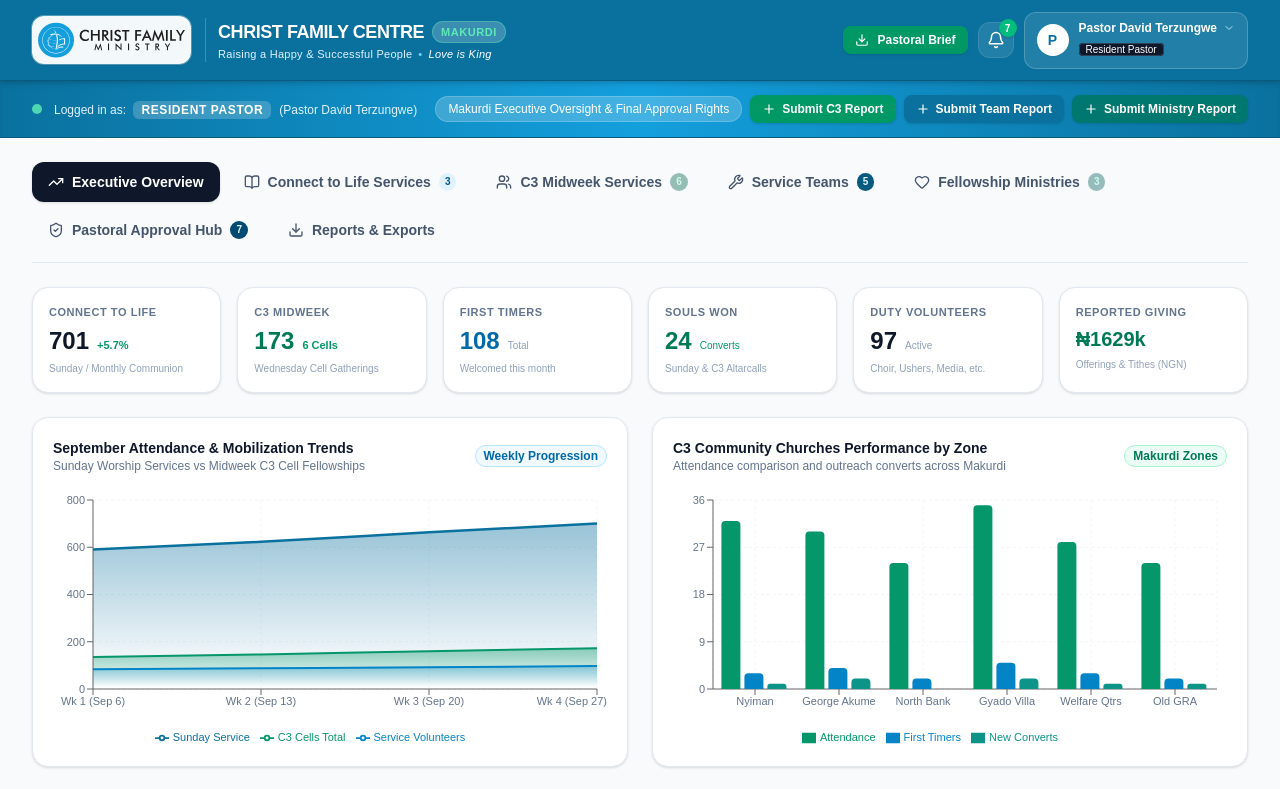
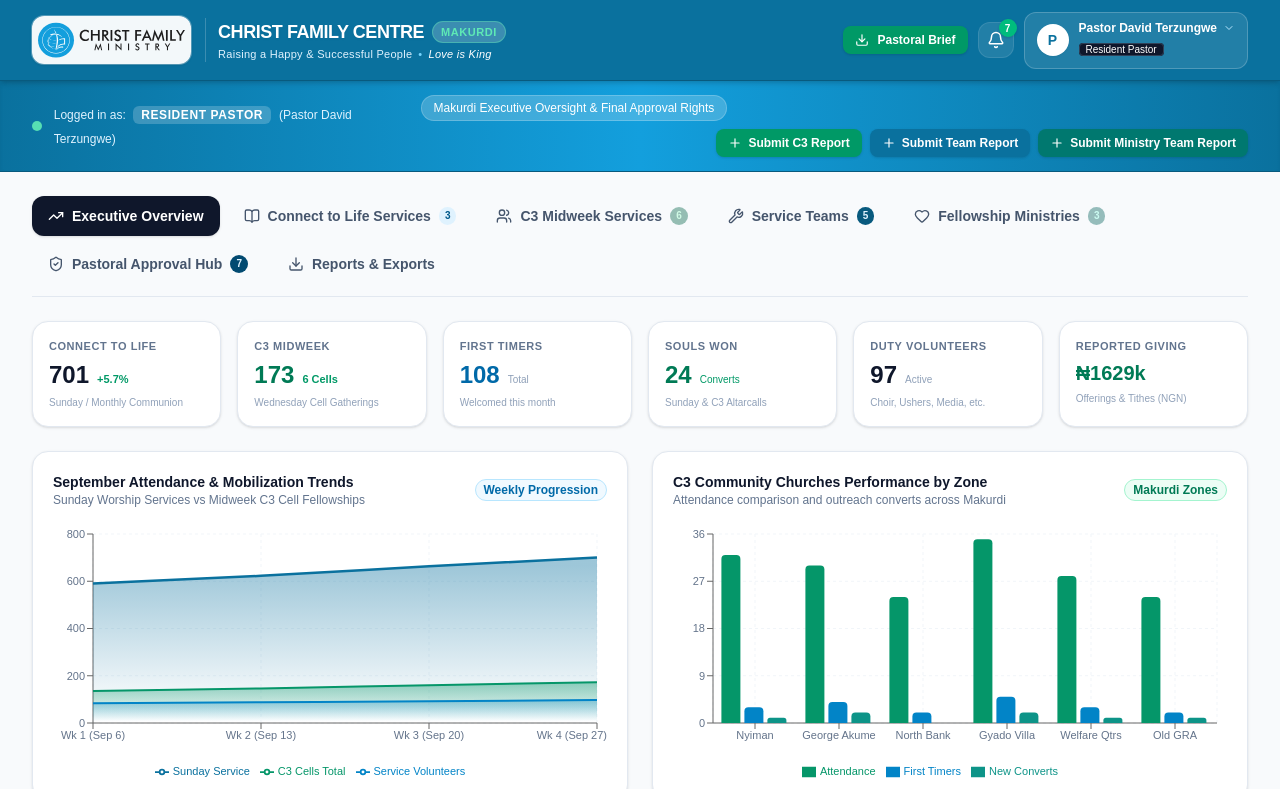
Before and after one commit to Ayar20/church-reporting-app, a Next.js app: page / in a window 1280 px wide. Shown: the top 789 px of the page. Built offline with nearby package versions, Linux system fonts and the light colour scheme.

Commit message:
feat: Rename ministry report labels to 'Submit Ministry Team Report'

```diff
--- a/src/app/page.tsx
+++ b/src/app/page.tsx
@@ -376,7 +376,7 @@ export default function ChurchDashboard() {
                   className="inline-flex items-center gap-1.5 px-3 py-1.5 rounded-lg bg-teal-700 hover:bg-teal-600 text-white font-semibold text-xs transition shadow-sm"
                 >
                   <Plus className="w-3.5 h-3.5" />
-                  <span>Submit Ministry Report</span>
+                  <span>Submit Ministry Team Report</span>
                 </button>
               )}
             </div>
@@ -1157,7 +1157,7 @@ export default function ChurchDashboard() {
                   className="inline-flex items-center gap-1.5 px-3.5 py-1.5 rounded-xl bg-teal-700 hover:bg-teal-600 text-white font-semibold text-xs shadow-sm transition"
                 >
                   <Plus className="w-4 h-4" />
-                  <span>New Ministry Report</span>
+                  <span>Submit Ministry Team Report</span>
                 </button>
               </div>
             </div>
--- a/src/components/MinistryReportModal.tsx
+++ b/src/components/MinistryReportModal.tsx
@@ -60,7 +60,7 @@ export default function MinistryReportModal({ isOpen, onClose }: Props) {
             </div>
             <div>
               <h3 className="text-base font-bold text-white">
-                Submit Fellowship Ministry Report
+                Submit Ministry Team Report
               </h3>
               <p className="text-xs text-slate-400">
                 Men of Faith, 31st Ladies, or Children&apos;s Church meeting highlights
@@ -80,7 +80,7 @@ export default function MinistryReportModal({ isOpen, onClose }: Props) {
             <div className="w-16 h-16 rounded-full bg-emerald-100 text-emerald-600 flex items-center justify-center mx-auto mb-4 animate-bounce">
               <CheckCircle2 className="w-10 h-10" />
             </div>
-            <h4 className="text-lg font-bold text-slate-900">Ministry Report Submitted!</h4>
+            <h4 className="text-lg font-bold text-slate-900">Ministry Team Report Submitted!</h4>
             <p className="text-sm text-slate-500 mt-1">
               Your fellowship report is routed directly to the Resident Pastor.
             </p>
@@ -256,7 +256,7 @@ export default function MinistryReportModal({ isOpen, onClose }: Props) {
                 type="submit"
                 className="px-5 py-2.5 rounded-xl bg-[#0a719e] hover:bg-[#085a7e] text-white font-semibold text-sm shadow-md transition"
               >
-                Submit Ministry Report
+                Submit Ministry Team Report
               </button>
             </div>
           </form>
--- a/src/components/NotificationCenter.tsx
+++ b/src/components/NotificationCenter.tsx
@@ -82,9 +82,9 @@ function buildNotifications(
         type: 'ministry',
         title: `${r.ministryName}`,
         body: r.status === 'submitted'
-          ? `Ministry report "${r.reportTitle}" submitted for pastoral review.`
+          ? `Ministry team report "${r.reportTitle}" submitted for pastoral review.`
           : r.status === 'approved_by_resident_pastor'
-          ? `Your ministry report "${r.reportTitle}" has been approved! ✅`
+          ? `Your ministry team report "${r.reportTitle}" has been approved! ✅`
           : `Pastoral feedback on your report: please review and resubmit.`,
         status: r.status,
         timestamp: r.updatedAt,
```
